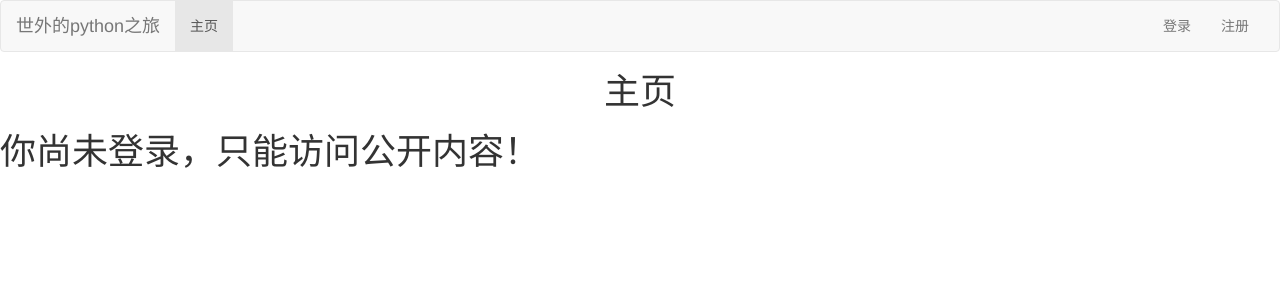
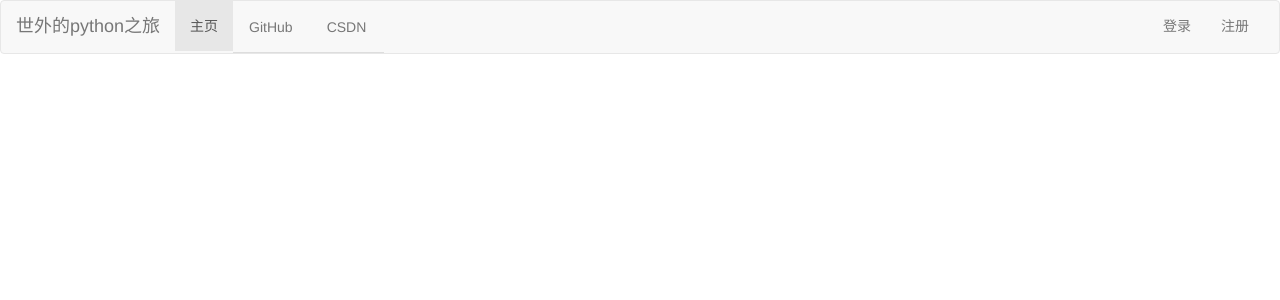
Before and after one commit to seeways/MyBlog, a Django app: page /index/ in a window 1280 px wide. Shown: the top 300 px of the page. Run offline with Django 3.2, Linux system fonts and the light colour scheme; some libraries are stand-ins or nearby versions.

Commit message:
finish: 1. send email:confirm_code 2. blog basic logic 3. optimize database and web page

```diff
--- a/MyBlog/urls.py
+++ b/MyBlog/urls.py
@@ -25,4 +25,5 @@ urlpatterns = [
     url(r'^logout/', views.logout),
     url(r'^captcha', include('captcha.urls')),
     url(r'^confirm/$', views.user_confirm),
+    url(r"^$", views.index),  # 默认主页转发到index
 ]
--- a/myweb/templates/myweb/index.html
+++ b/myweb/templates/myweb/index.html
@@ -3,13 +3,6 @@
 {% block title %}主页{% endblock %}
 
 {% block content %}
-    <div style="text-align: center">
-        <h1>主页</h1>
-    </div>
-    {% if request.session.is_login %}
-        <h1>你好,{{ request.session.user_name }}({{ request.session.user_nick }})！欢迎回来！</h1>
-    {% else %}
-        <h1>你尚未登录，只能访问公开内容！</h1>
-    {% endif %}
+
 
 {% endblock %}
--- a/static/css/login.css
+++ b/static/css/login.css
@@ -1,7 +1,7 @@
 body {
-    /*background: url("../imgs/star_1.jpg");*/
-    /*background-size: cover;*/
-    background: #eee;
+    background: url("../imgs/icon.png");
+    background-size: cover;
+    /*background: #eee;*/
 }
 
 .form-login {
--- a/static/css/register.css
+++ b/static/css/register.css
@@ -1,7 +1,7 @@
 body {
-    background-color: #eee;
-    /*background: url("../imgs/star_2.jpg");*/
-    /*background-size: cover;*/
+    /*background-color: #eee;*/
+    background: url("../imgs/icon.png");
+    background-size: cover;
 }
 
 .form-register {
--- a/templates/base.html
+++ b/templates/base.html
@@ -35,6 +35,10 @@
             <ul class="nav navbar-nav">
                 <li class="active"><a href="/index/">主页</a></li>
             </ul>
+            <ul class="nav navbar-nav nav-tabs">
+                <li><a href="https://github.com/seeways">GitHub</a></li>
+                <li><a href="http://blog.csdn.net/lftaoyuan">CSDN</a></li>
+            </ul>
             <ul class="nav navbar-nav navbar-right">
                 {% if request.session.is_login %}
                     <li><a href="#">{{ request.session.user_name }}</a></li>
```
Also changed, not shown: requirements.txt (added, +7 -0 lines), README.md, 1 other file.
